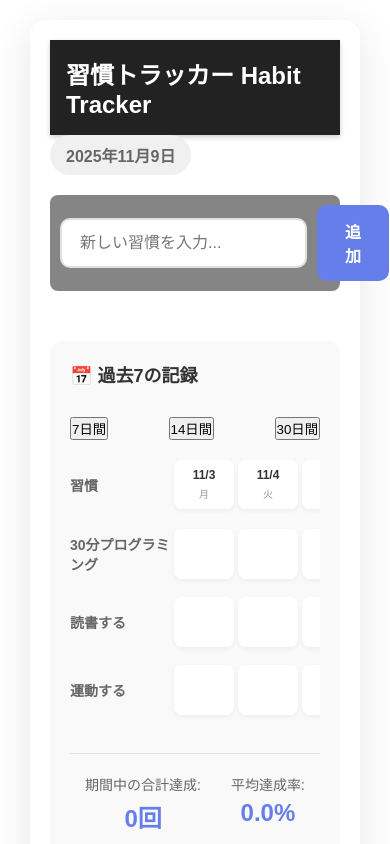
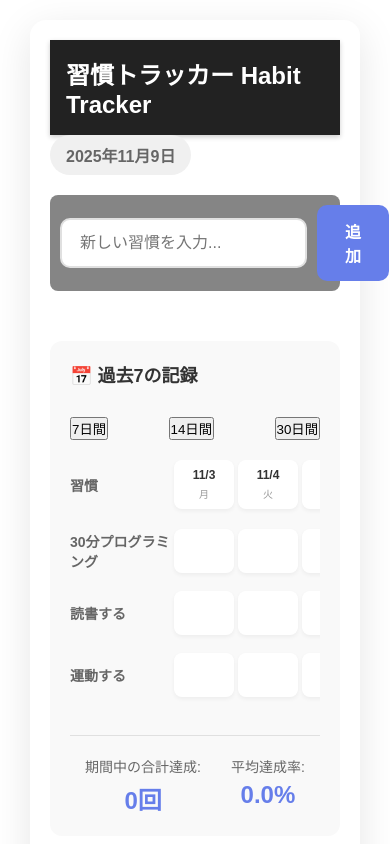
Before and after one commit to eidas/habit-tracker, a React (Create React App) app: page / in a window 390 px wide. Shown: the top 844 px of the page. Built offline with nearby package versions, Linux system fonts and the light colour scheme.

Commit message:
Day14: レスポンシブデザインのスタイルを整理し、カレンダーセルのホバーエフェクトを改善

```diff
--- a/src/App.css
+++ b/src/App.css
@@ -221,30 +221,6 @@ h1 {
   font-size: 14px;
 }
 
-/* ==================== レスポンシブ対応 ==================== */
-
-@media (max-width: 768px) {
-  .App {
-    padding: 20px;
-    margin: 0 10px;
-  }
-
-  .app-header h1 {
-    font-size: 24px;
-  }
-
-  .date-display {
-    font-size: 16px;
-  }
-
-  .add-habit {
-    flex-direction: column;
-  }
-
-  .habit-label {
-    font-size: 16px;
-  }
-}
 
 /* ==================== カレンダーセクション ==================== */
 
@@ -481,12 +457,20 @@ h1 {
 
 .calendar-cell:hover {
   background-color: #f0f0f0;
-  transform: scale(1.05);
+  transform: translateY(-2px);
+  box-shadow: 0 4px 12px rgba(102, 126, 234, 0.3);
 }
 
 .calendar-cell.checked {
   background: linear-gradient(135deg, #667eea 0%, #764ba2 100%);
   color: white;
+  animation: completePulse 0.3s ease;
+}
+
+@keyframes completePulse {
+  0% { transform: scale(1); }
+  50% { transform: scale(1.1); }
+  100% { transform: scale(1); }
 }
 
 .calendar-cell.checked:hover {
@@ -549,8 +533,30 @@ h1 {
   font-size: 20px;
 }
 
-/* レスポンシブ対応 */
+
+/* ==================== レスポンシブ対応 ==================== */
 @media (max-width: 768px) {
+  .App {
+    padding: 20px;
+    margin: 0 10px;
+  }
+
+  .app-header h1 {
+    font-size: 24px;
+  }
+
+  .date-display {
+    font-size: 16px;
+  }
+
+  .add-habit {
+    flex-direction: column;
+  }
+
+  .habit-label {
+    font-size: 16px;
+  }
+
   .calendar-header-controls {
     flex-direction: column;
     align-items: flex-start;
@@ -579,6 +585,15 @@ h1 {
     gap: 4px;
   }
 
+  .calendar-cell {
+    height: 44px; /* タッチターゲット最小サイズ */
+    font-size: 20px;
+  }
+
+  .calendar-habit-name {
+    font-size: 14px;
+  }
+
   .date-month-day {
     font-size: 12px;
   }
```
